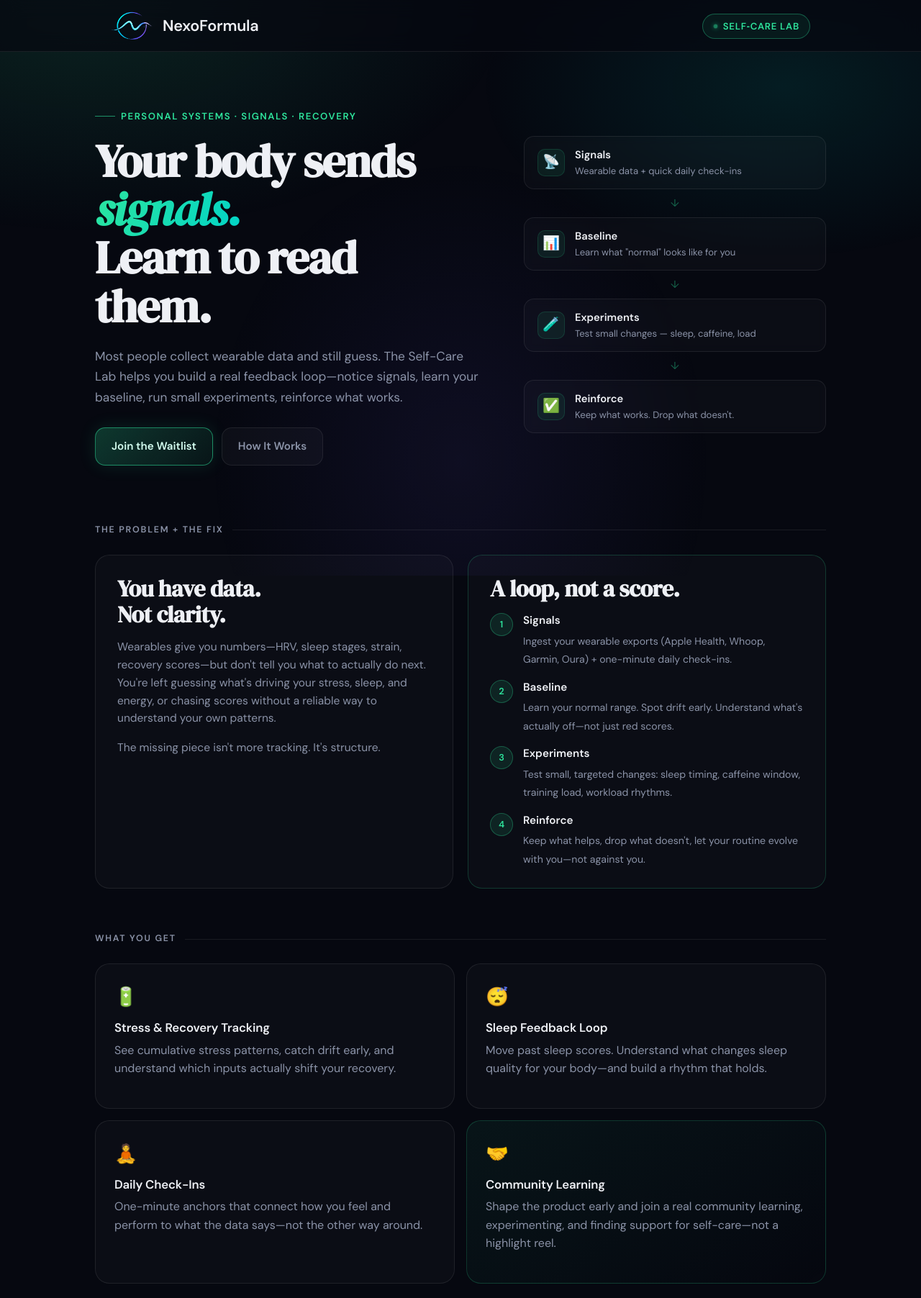
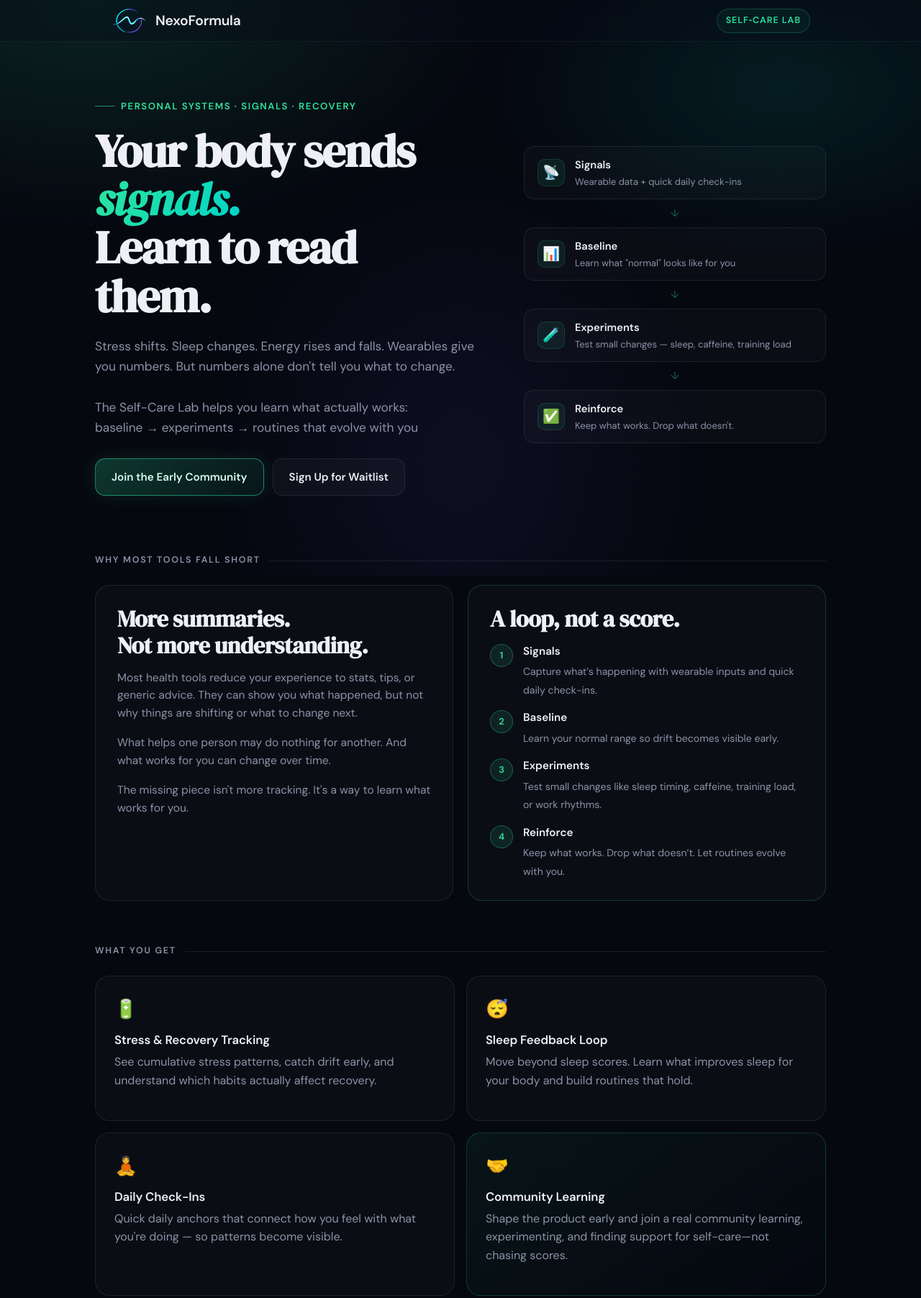
Before and after one commit to NexoviaNet/nexoformula-site, a plain HTML site: page index.html in a window 1280 px wide. Shown: the top 1804 px of the page at 72% size. Drawn offline with Linux system fonts and the light colour scheme.

Commit message:
03082026

```diff
--- a/index.html
+++ b/index.html
@@ -68,19 +68,21 @@
   position: sticky;
   top: 0;
   z-index: 50;
-      padding: 14px 0;
+  padding: 10px 0;
 }
 
 .nav::before {
   content: "";
   position: absolute;
-      left: 50%; top: 0;
+  left: 50%;
+  top: 0;
   transform: translateX(-50%);
-      width: 100vw; height: 100%;
-      background: rgba(6,8,16,.7);
-      border-bottom: 1px solid var(--line);
-      backdrop-filter: blur(14px);
-      -webkit-backdrop-filter: blur(14px);
+  width: 100vw;
+  height: 100%;
+  background: rgba(6, 8, 16, 0.82);
+  border-bottom: 1px solid rgba(255,255,255,.05);
+  backdrop-filter: blur(10px);
+  -webkit-backdrop-filter: blur(10px);
   z-index: -1;
 }
 
@@ -97,23 +99,25 @@
 .brand {
   display: flex;
   align-items: center;
-      gap: 12px;
+  gap: 10px;
   font-family: 'DM Sans', sans-serif;
-      font-weight: 700;
-      font-size: 1.35rem;
-      letter-spacing: -.01em;
+  font-weight: 600;
+  font-size: 1.2rem;
+  letter-spacing: -0.01em;
   white-space: nowrap;
 }
 
 .logo-wrap {
-      width: 60px; height: 44px;
-      border-radius: 12px;
+  width: 52px;
+  height: 38px;
+  border-radius: 10px;
   overflow: hidden;
   flex: 0 0 auto;
 }
 
 .logo-img {
-      width: 100%; height: 100%;
+  width: 100%;
+  height: 100%;
   object-fit: cover;
   object-position: center;
 }
@@ -122,29 +126,35 @@
   display: inline-flex;
   align-items: center;
   gap: 7px;
-      padding: 6px 14px;
+  padding: 6px 12px;
   border-radius: 999px;
-      border: 1px solid rgba(46,229,157,.35);
-      background: rgba(46,229,157,.07);
+  border: 1px solid rgba(46,229,157,.22);
+  background: rgba(46,229,157,.05);
   color: var(--green);
-      font-size: .82rem;
+  font-size: .78rem;
   font-weight: 600;
-      letter-spacing: .06em;
+  letter-spacing: .08em;
   text-transform: uppercase;
 }
 
-    .nav-badge::before {
+.nav::before {
   content: "";
-      width: 7px; height: 7px;
-      border-radius: 50%;
-      background: var(--green);
-      box-shadow: 0 0 8px var(--green);
-      animation: pulse 2s infinite;
+  position: absolute;
+  left: 50%;
+  top: 0;
+  transform: translateX(-50%);
+  width: 100vw;
+  height: 100%;
+  background: rgba(8, 14, 28, 0.42);
+  border-bottom: 1px solid rgba(255,255,255,.05);
+  backdrop-filter: blur(10px);
+  -webkit-backdrop-filter: blur(10px);
+  z-index: -1;
 }
 
 @keyframes pulse {
   0%,100% { opacity: 1; transform: scale(1); }
-      50% { opacity: .5; transform: scale(.8); }
+  50% { opacity: .55; transform: scale(.82); }
 }
 
     /* =====================
@@ -515,35 +525,6 @@
     .notice.error { color: #ff7a7a; }
 
     /* =====================
-       COMMUNITY
-    ===================== */
-    .community-row {
-      display: flex;
-      gap: 14px;
-      flex-wrap: wrap;
-      margin-top: 20px;
-    }
-
-    .community-pill {
-      display: inline-flex;
-      align-items: center;
-      gap: 8px;
-      padding: 10px 16px;
-      border-radius: 999px;
-      border: 1px solid var(--line);
-      background: rgba(255,255,255,.02);
-      color: var(--muted);
-      font-size: .88rem;
-    }
-
-    .community-pill .dot {
-      width: 6px; height: 6px;
-      border-radius: 50%;
-      background: var(--green);
-      box-shadow: 0 0 6px var(--green);
-    }
-
-    /* =====================
        FOOTER
     ===================== */
     .footer {
@@ -600,11 +581,19 @@
         <div class="hero-kicker"><span></span>Personal Systems · Signals · Recovery</div>
         <h1>Your body sends<br><em>signals.</em><br>Learn to read them.</h1>
         <p class="hero-lead">
-          Most people collect wearable data and still guess. The Self-Care Lab helps you build a real feedback loop—notice signals, learn your baseline, run small experiments, reinforce what works.
+          Stress shifts. Sleep changes. Energy rises and falls.
+        <!-- </p>
+        <p class="hero-lead"> -->
+          Wearables give you numbers. But numbers alone don't tell you what to change.
+        </p>
+        <p class="hero-lead">
+          The Self-Care Lab helps you learn what actually works:<br>
+          baseline → experiments → routines that evolve with you
         </p>
         <div class="cta-row">
-          <a class="btn btn-green" href="#waitlist">Join the Waitlist</a>
-          <a class="btn btn-ghost" href="#approach">How It Works</a>
+          <a class="btn btn-green" href="https://docs.google.com/forms/d/e/1FAIpQLSdUsCuD4CEx-7ow7-uRpOJXKo5Qas2EdEXJWOyivuAk8Cy6yg/viewform?usp=publish-editor" target="_blank" rel="noreferrer">Join the Early Community</a>
+          <a class="btn btn-outline" href="#waitlist">Sign Up for Waitlist</a>
+          <!-- <a class="btn btn-ghost" href="#approach">How It Works</a> -->
         </div>
       </div>
 
@@ -629,7 +618,7 @@
           <div class="step-icon">🧪</div>
           <div class="step-info">
             <div class="step-label">Experiments</div>
-            <div class="step-desc">Test small changes — sleep, caffeine, load</div>
+            <div class="step-desc">Test small changes — sleep, caffeine, training load</div>
           </div>
         </div>
         <div class="loop-arrow">↓</div>
@@ -645,13 +634,15 @@
 
     <!-- PROBLEM / APPROACH -->
     <section class="section fade-up" id="approach">
-      <div class="section-label">The Problem + The Fix</div>
+      <div class="section-label">Why most tools fall short</div>
       <div class="two-col">
         <div class="block">
-          <h2>You have data.<br>Not clarity.</h2>
-          <p>Wearables give you numbers—HRV, sleep stages, strain, recovery scores—but don't tell you what to actually do next. You're left guessing what's driving your stress, sleep, and energy, or chasing scores without a reliable way to understand your own patterns.</p>
-          <p>The missing piece isn't more tracking. It's structure.</p>
+          <h2>More summaries.<br>Not more understanding.</h2>
+          <p>Most health tools reduce your experience to stats, tips, or generic advice. They can show you what happened, but not why things are shifting or what to change next.</p>
+          <p>What helps one person may do nothing for another. And what works for you can change over time.</p>
+          <p>The missing piece isn't more tracking. It's a way to learn what works for you.</p>
         </div>
+
         <div class="block green-border">
           <h2>A loop, not a score.</h2>
           <ul class="approach-list">
@@ -659,28 +650,28 @@
               <div class="approach-dot">1</div>
               <div class="approach-content">
                 <strong>Signals</strong>
-                <span>Ingest your wearable exports (Apple Health, Whoop, Garmin, Oura) + one-minute daily check-ins.</span>
+                <span>Capture what’s happening with wearable inputs and quick daily check-ins.</span>
               </div>
             </li>
             <li class="approach-item">
               <div class="approach-dot">2</div>
               <div class="approach-content">
                 <strong>Baseline</strong>
-                <span>Learn your normal range. Spot drift early. Understand what's actually off—not just red scores.</span>
+                <span>Learn your normal range so drift becomes visible early.</span>
               </div>
             </li>
             <li class="approach-item">
               <div class="approach-dot">3</div>
               <div class="approach-content">
                 <strong>Experiments</strong>
-                <span>Test small, targeted changes: sleep timing, caffeine window, training load, workload rhythms.</span>
+                <span>Test small changes like sleep timing, caffeine, training load, or work rhythms.</span>
               </div>
             </li>
             <li class="approach-item">
               <div class="approach-dot">4</div>
               <div class="approach-content">
                 <strong>Reinforce</strong>
-                <span>Keep what helps, drop what doesn't, let your routine evolve with you—not against you.</span>
+                <span>Keep what works. Drop what doesn’t. Let routines evolve with you.</span>
               </div>
             </li>
           </ul>
@@ -695,37 +686,22 @@
         <div class="card">
           <span class="card-icon">🔋</span>
           <h3>Stress & Recovery Tracking</h3>
-          <p>See cumulative stress patterns, catch drift early, and understand which inputs actually shift your recovery.</p>
+          <p>See cumulative stress patterns, catch drift early, and understand which habits actually affect recovery.</p>
         </div>
         <div class="card">
           <span class="card-icon">😴</span>
           <h3>Sleep Feedback Loop</h3>
-          <p>Move past sleep scores. Understand what changes sleep quality for your body—and build a rhythm that holds.</p>
+          <p>Move beyond sleep scores. Learn what improves sleep for your body and build routines that hold.</p>
         </div>
         <div class="card">
           <span class="card-icon">🧘</span>
           <h3>Daily Check-Ins</h3>
-          <p>One-minute anchors that connect how you feel and perform to what the data says—not the other way around.</p>
+          <p>Quick daily anchors that connect how you feel with what you're doing — so patterns become visible.</p>
         </div>
         <div class="card card-accent">
           <span class="card-icon">🤝</span>
           <h3>Community Learning</h3>
-          <p>Shape the product early and join a real community learning, experimenting, and finding support for self-care—not a highlight reel.</p>
-        </div>
-      </div>
-    </section>
-
-    <!-- COMMUNITY -->
-    <section class="section fade-up">
-      <div class="block" style="border-color: rgba(46,229,157,.15); background: rgba(46,229,157,.03);">
-        <h2 style="margin-bottom:10px;">Built for real life. Not perfection.</h2>
-        <p style="color:var(--muted); max-width:62ch;">No miracle scores. No vague "wellness." This is a practical, testable, personal system—built messy-reality-first. If you want a real feedback loop, you're in the right place.</p>
-        <div class="community-row">
-          <div class="community-pill"><span class="dot"></span> Wearable-agnostic</div>
-          <div class="community-pill"><span class="dot"></span> 1-min daily check-in</div>
-          <div class="community-pill"><span class="dot"></span> Run small experiments</div>
-          <div class="community-pill"><span class="dot"></span> Community-shaped</div>
-          <div class="community-pill"><span class="dot"></span> Early access</div>
+          <p>Shape the product early and join a real community learning, experimenting, and finding support for self-care—not chasing scores.</p>
         </div>
       </div>
     </section>
@@ -733,14 +709,18 @@
     <!-- WAITLIST -->
     <section class="section fade-up" id="waitlist">
       <div class="waitlist-block">
-        <h2>Join the Lab</h2>
-        <p>Drop your email to get early access, help shape the product, and join a community building real self-care systems—not chasing scores.</p>
+        <h2>Built for you, not just chasing scores.</h2>
+        <p>
+          Join early access to help shape the product, grow with the community, and build real self-care routiness together.
+        </p>
         <div class="form-row">
           <input type="email" id="waitlist-email" placeholder="Email address" autocomplete="email" required />
           <button class="btn btn-green" onclick="handleWaitlist()">Join Waitlist</button>
         </div>
         <div class="notice" id="waitlist-status"></div>
-        <p style="color:var(--subtle); font-size:.82rem; margin-top:16px; margin-bottom:0;">No spam. No vague wellness content. Just signal.</p>
+        <p style="color:var(--subtle); font-size:.82rem; margin-top:16px; margin-bottom:0;">
+          Early access · Community-shaped · No spam
+        </p>
       </div>
     </section>
 
```
Also changed, not shown: 1 other file. Lines whose indentation alone changed are shown as unchanged.
